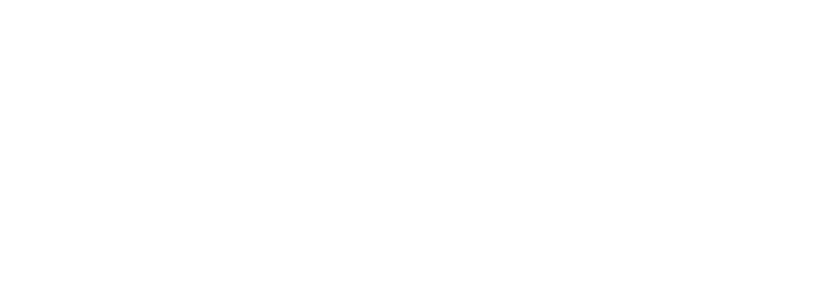
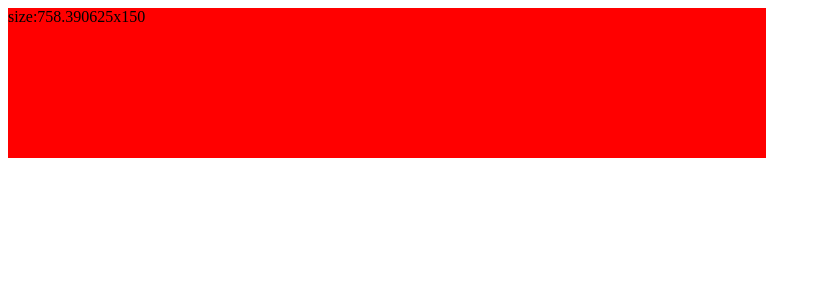
Before and after one commit to Gitlalala1/hooks, a React (Create React App) app: page / in a window 1280 px wide. Shown: the top 300 px of the page, without its empty margins (0-821 px from the left). Built offline with nearby package versions, Linux system fonts and the light colour scheme.

Commit message:
Кастомные хуки: useElementSize

```diff
--- a/src/App.js
+++ b/src/App.js
@@ -1,8 +1,9 @@
-import React, { useCallback, useState } from "react";
+import React, { useCallback, useRef, useState } from "react";
 import { useToggle, useToggleWithReducer } from "./hooks/useToggle";
 import useEventListener from "./hooks/useEventListener";
 import { useLocalStorage } from "./hooks/useLocalStorage";
 import { useWindowSize } from "./hooks/useWindowSize";
+import { useElementSize } from "./hooks/useElementSize";
 const UseToggleComp = () => {
 	const [toggle, setToggle] = useToggleWithReducer();
 	return (
@@ -64,12 +65,27 @@ const UseLocalStorageComp = () => {
 };
 
 const UseWindowSize = () => {
-	const sizeWindow = useWindowSize();
+	const sizeWindow = useWindowSize(5);
 	console.log(sizeWindow);
 };
 
+const UseElementSize = () => {
+	const ref = useRef();
+	console.log(ref);
+	const size = useElementSize(ref);
+	console.log(size);
+	return (
+		<div
+			ref={ref}
+			style={{ width: "60%", height: 150, background: "red", display: "flex" }}
+		>
+			size:{size.width}x{size.height}
+		</div>
+	);
+};
+
 const App = () => {
-	return <UseWindowSize />;
+	return <UseElementSize />;
 };
 
 export default App;
--- /dev/null
+++ b/src/hooks/useElementSize.js
@@ -0,0 +1,22 @@
+import { useCallback } from "react";
+import { useEffect, useState } from "react";
+import useEventListener from "./useEventListener";
+
+const defaultSize = { width: 0, height: 0 };
+export const useElementSize = (elementRef) => {
+	const [size, setSize] = useState(defaultSize);
+
+	const updateSizeElement = useCallback(() => {
+		if (elementRef.current) {
+			const { width, height } = elementRef.current.getBoundingClientRect();
+			setSize({ width, height });
+		}
+	}, [elementRef]);
+
+	useEffect(() => {
+		updateSizeElement();
+	}, [updateSizeElement]);
+
+	useEventListener("resize", updateSizeElement);
+	return size;
+};
--- a/src/hooks/useWindowSize.js
+++ b/src/hooks/useWindowSize.js
@@ -2,9 +2,13 @@ import { useCallback, useState, useEffect } from "react";
 
 import useEventListener from "./useEventListener";
 
-export const useWindowSize = () => {
+export const useWindowSize = (count) => {
 	const [size, setSize] = useState([0, 0]);
-	console.log("render");
+
+	useEffect(() => {
+		console.log(count);
+	}, [count]);
+
 	useEffect(() => {
 		const { innerWidth, innerHeight } = window;
 		setSize([innerWidth, innerHeight]);
```
